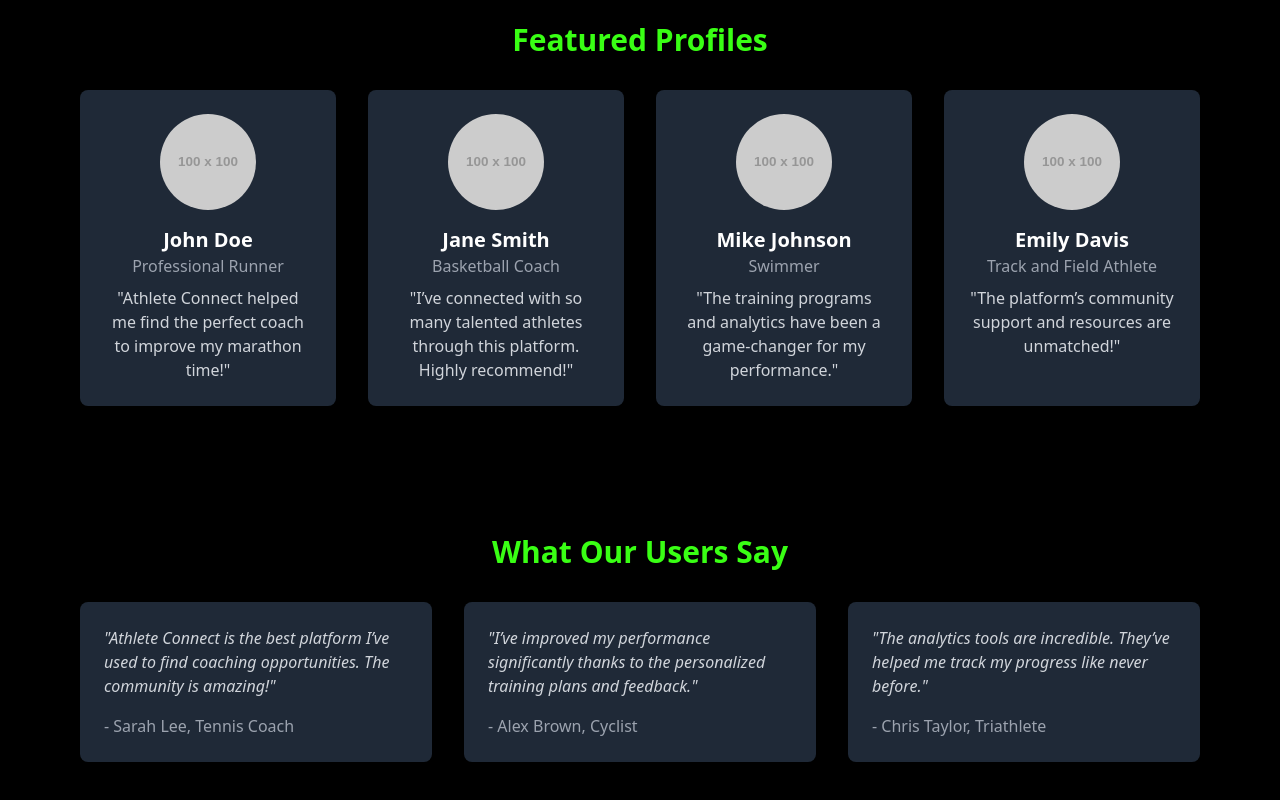
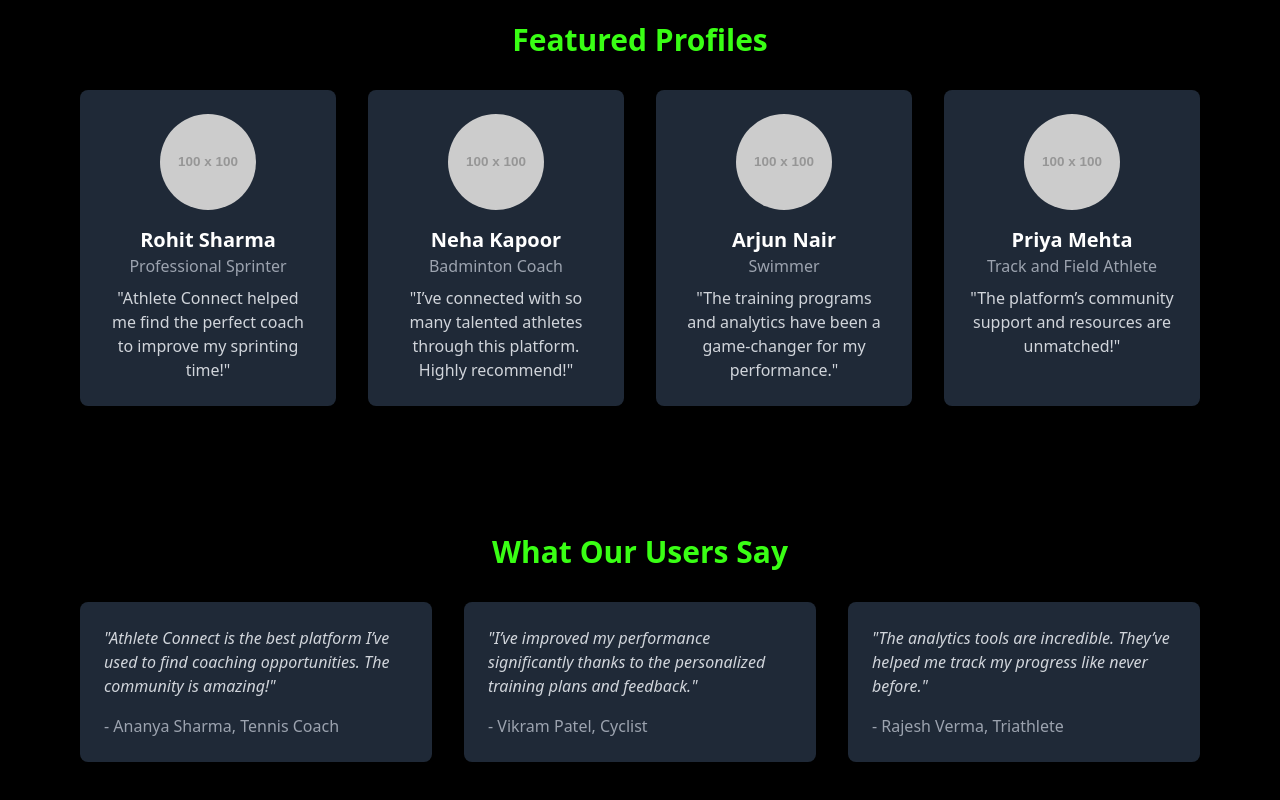
Before and after one commit to elyashium/athlete-connect, a React (Vite) app: page / in a window 1280 px wide. Shown: the part 802-1602 px from the top of the page. Built offline with nearby package versions, Linux system fonts and the light colour scheme.

Commit message:
Update Hero.tsx

```diff
--- a/src/components/Hero.tsx
+++ b/src/components/Hero.tsx
@@ -24,9 +24,13 @@
                 </div>
             </div>
 
+
+
             {/* Mock Profiles Section */}
             <div className="relative w-full max-w-6xl mx-auto px-4 py-16">
-                <h2 className="text-3xl font-bold text-[var(--neon-green)] text-center mb-8">Featured Profiles</h2>
+                <h2 className="text-3xl font-bold text-[var(--neon-green)] text-center mb-8">
+                    Featured Profiles
+                </h2>
                 <div className="grid grid-cols-1 sm:grid-cols-2 md:grid-cols-3 lg:grid-cols-4 gap-8">
                     {/* Profile 1 */}
                     <div className="bg-gray-800 p-6 rounded-lg text-center hover:scale-105 transition-transform">
@@ -35,10 +39,10 @@
                             alt="Profile"
                             className="w-24 h-24 rounded-full mx-auto mb-4"
                         />
-                        <h3 className="text-xl font-bold text-white">John Doe</h3>
-                        <p className="text-gray-400">Professional Runner</p>
+                        <h3 className="text-xl font-bold text-white">Rohit Sharma</h3>
+                        <p className="text-gray-400">Professional Sprinter</p>
                         <p className="text-gray-300 mt-2">
-                            "Athlete Connect helped me find the perfect coach to improve my marathon time!"
+                            "Athlete Connect helped me find the perfect coach to improve my sprinting time!"
                         </p>
                     </div>
 
@@ -49,8 +53,8 @@
                             alt="Profile"
                             className="w-24 h-24 rounded-full mx-auto mb-4"
                         />
-                        <h3 className="text-xl font-bold text-white">Jane Smith</h3>
-                        <p className="text-gray-400">Basketball Coach</p>
+                        <h3 className="text-xl font-bold text-white">Neha Kapoor</h3>
+                        <p className="text-gray-400">Badminton Coach</p>
                         <p className="text-gray-300 mt-2">
                             "I’ve connected with so many talented athletes through this platform. Highly recommend!"
                         </p>
@@ -63,7 +67,7 @@
                             alt="Profile"
                             className="w-24 h-24 rounded-full mx-auto mb-4"
                         />
-                        <h3 className="text-xl font-bold text-white">Mike Johnson</h3>
+                        <h3 className="text-xl font-bold text-white">Arjun Nair</h3>
                         <p className="text-gray-400">Swimmer</p>
                         <p className="text-gray-300 mt-2">
                             "The training programs and analytics have been a game-changer for my performance."
@@ -77,7 +81,7 @@
                             alt="Profile"
                             className="w-24 h-24 rounded-full mx-auto mb-4"
                         />
-                        <h3 className="text-xl font-bold text-white">Emily Davis</h3>
+                        <h3 className="text-xl font-bold text-white">Priya Mehta</h3>
                         <p className="text-gray-400">Track and Field Athlete</p>
                         <p className="text-gray-300 mt-2">
                             "The platform’s community support and resources are unmatched!"
@@ -88,14 +92,16 @@
 
             {/* User Reviews Section */}
             <div className="w-full max-w-6xl mx-auto px-4 py-16">
-                <h2 className="text-3xl font-bold text-[var(--neon-green)] text-center mb-8">What Our Users Say</h2>
+                <h2 className="text-3xl font-bold text-[var(--neon-green)] text-center mb-8">
+                    What Our Users Say
+                </h2>
                 <div className="grid grid-cols-1 md:grid-cols-2 lg:grid-cols-3 gap-8">
                     {/* Review 1 */}
                     <div className="bg-gray-800 p-6 rounded-lg hover:scale-105 transition-transform">
                         <p className="text-gray-300 italic">
                             "Athlete Connect is the best platform I’ve used to find coaching opportunities. The community is amazing!"
                         </p>
-                        <p className="text-gray-400 mt-4">- Sarah Lee, Tennis Coach</p>
+                        <p className="text-gray-400 mt-4">- Ananya Sharma, Tennis Coach</p>
                     </div>
 
                     {/* Review 2 */}
@@ -103,7 +109,7 @@
                         <p className="text-gray-300 italic">
                             "I’ve improved my performance significantly thanks to the personalized training plans and feedback."
                         </p>
-                        <p className="text-gray-400 mt-4">- Alex Brown, Cyclist</p>
+                        <p className="text-gray-400 mt-4">- Vikram Patel, Cyclist</p>
                     </div>
 
                     {/* Review 3 */}
@@ -111,10 +117,12 @@
                         <p className="text-gray-300 italic">
                             "The analytics tools are incredible. They’ve helped me track my progress like never before."
                         </p>
-                        <p className="text-gray-400 mt-4">- Chris Taylor, Triathlete</p>
+                        <p className="text-gray-400 mt-4">- Rajesh Verma, Triathlete</p>
                     </div>
                 </div>
             </div>
+
+
         </div>
     );
 }
```
